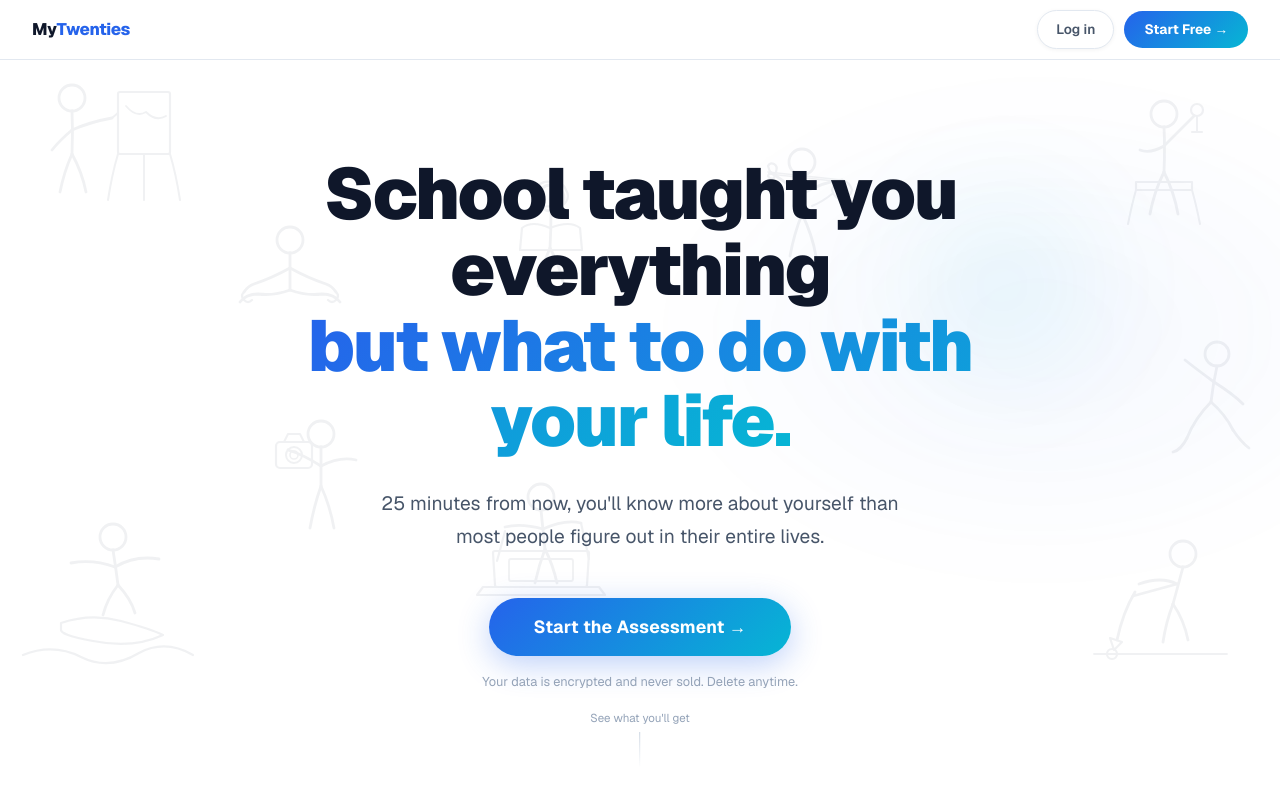
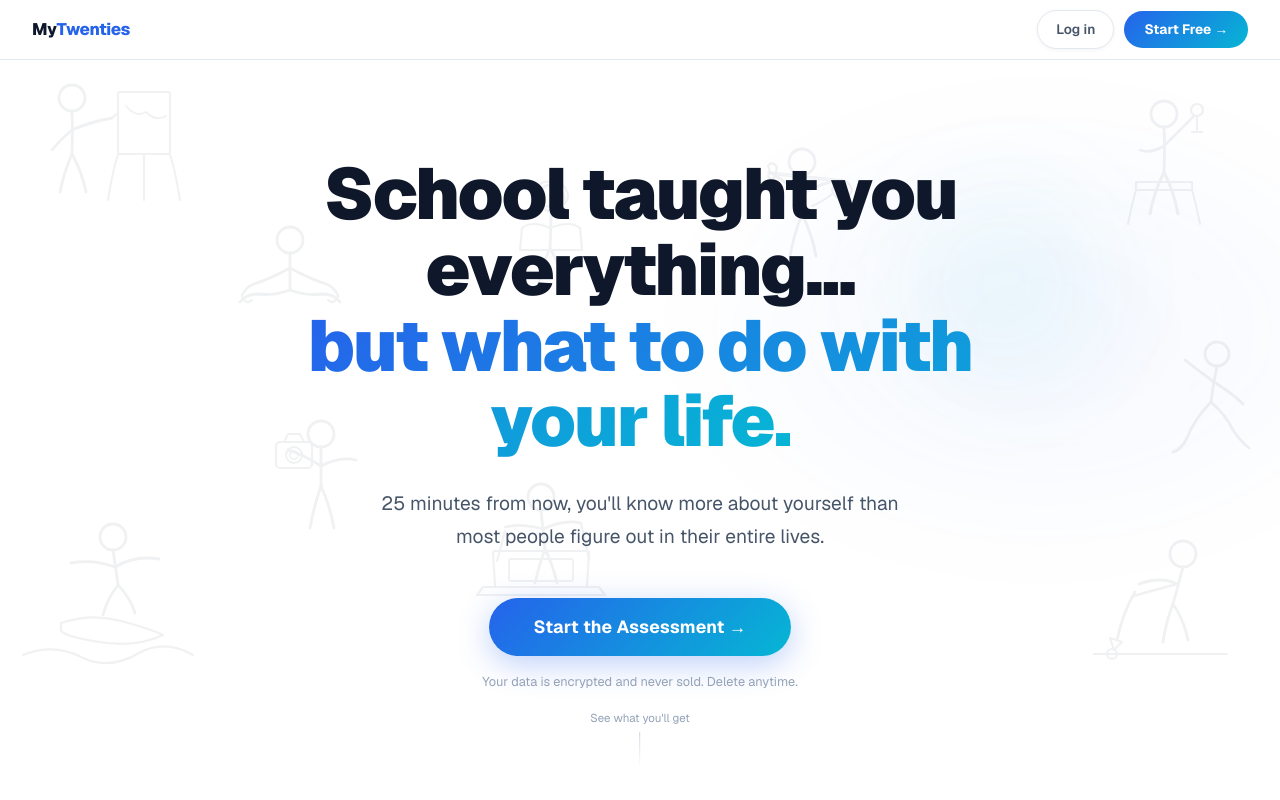
Before and after one commit to samwitnesss/mytwenties, a Next.js app: page / in a window 1280 px wide. Shown: the top 800 px of the page. Built offline with nearby package versions, Linux system fonts and the light colour scheme; a web font is replaced by a local one.

Commit message:
Add ellipsis to headline

```diff
--- a/app/page.tsx
+++ b/app/page.tsx
@@ -70,7 +70,7 @@ export default function LandingPage() {
             fontWeight: 900, lineHeight: 1.05, letterSpacing: '-0.03em',
             marginBottom: '1.75rem', color: '#0f172a'
           }}>
-            School taught you everything{' '}
+            School taught you everything...
             <br />
             <span className="gradient-text">but what to do with your life.</span>
           </h1>
```
